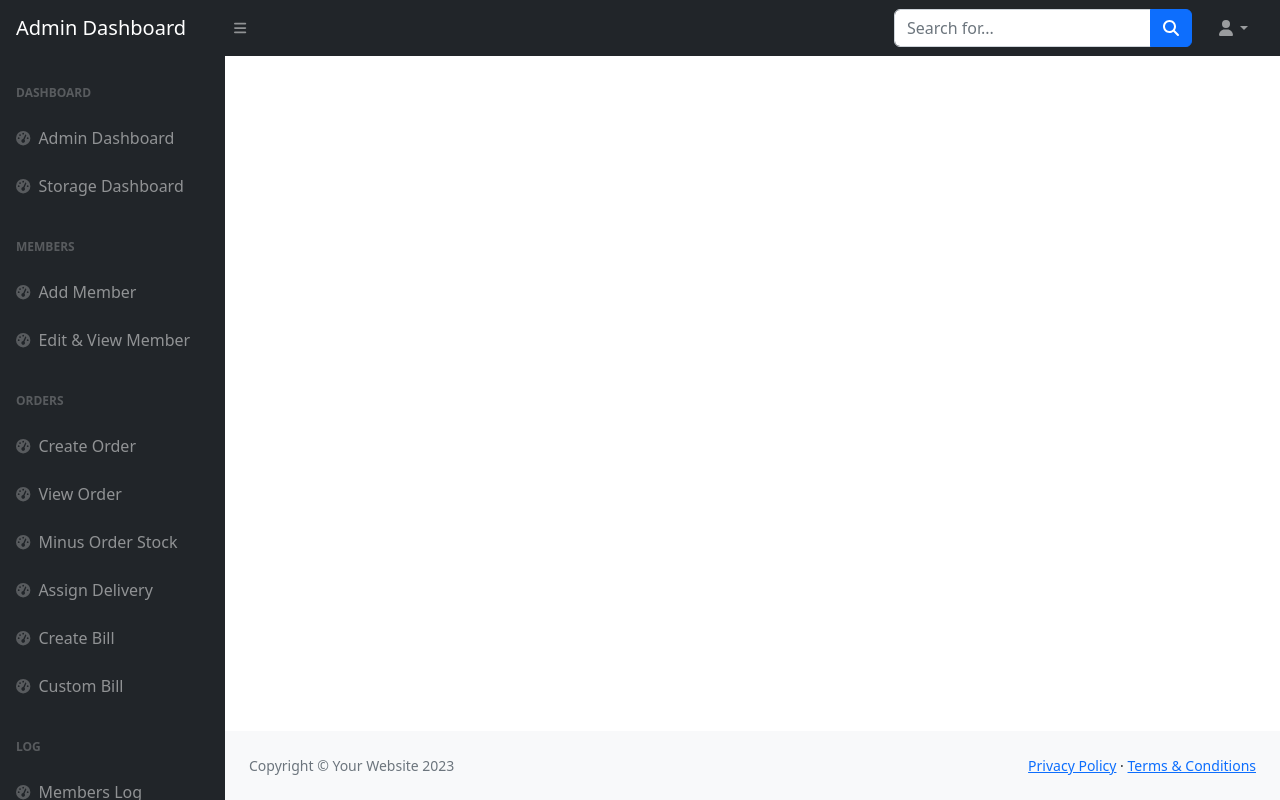
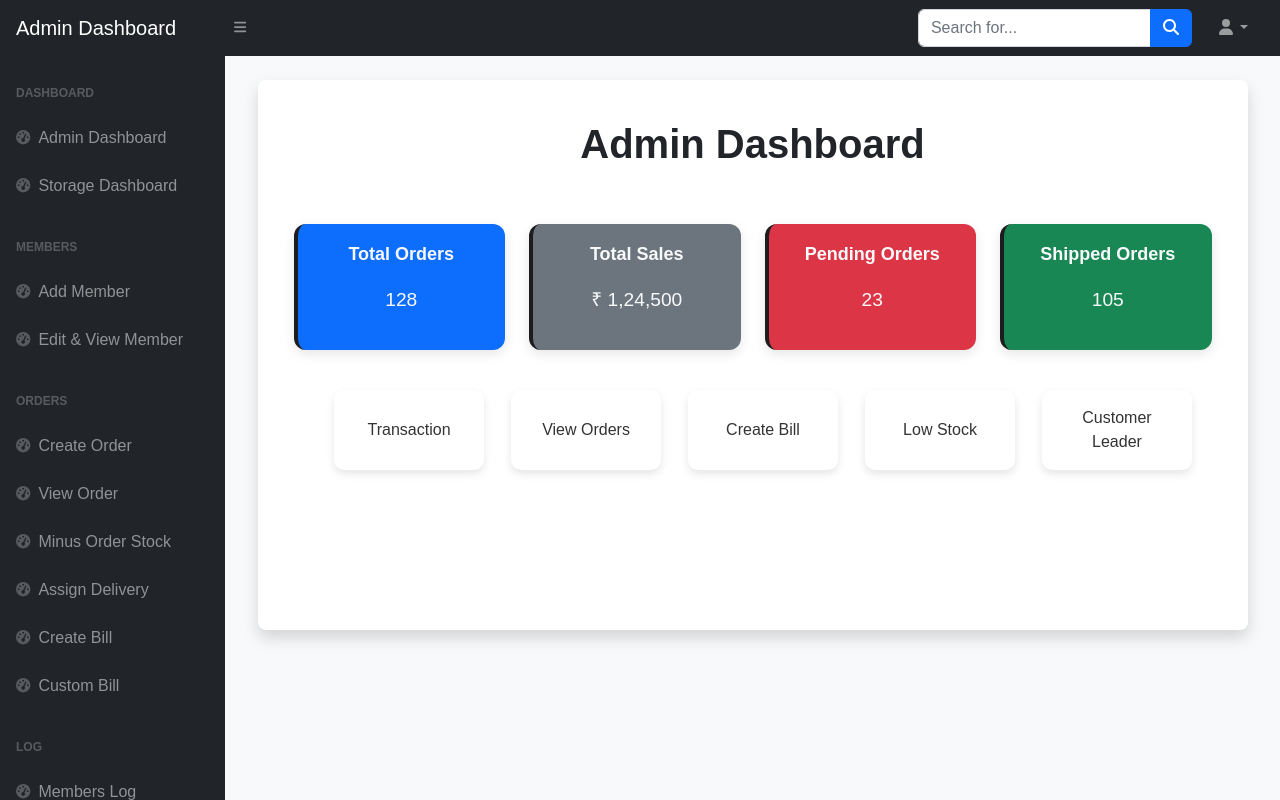
Before and after one commit to royalit01/rctiles, a PHP site: page /admin_dashboard/admin_dashboard.php in a window 1280 px wide. Run offline with PHP 8.4, Linux system fonts and the light colour scheme; some libraries are stand-ins or nearby versions.

Commit message:
admin_dashboard

```diff
--- a/rctiles/admin_dashboard/admin_dashboard.php
+++ b/rctiles/admin_dashboard/admin_dashboard.php
@@ -10,25 +10,159 @@
         <link href="https://cdn.jsdelivr.net/npm/simple-datatables@7.1.2/dist/style.min.css" rel="stylesheet" />
         <link href="../css/styles.css" rel="stylesheet" />
         <script src="https://use.fontawesome.com/releases/v6.3.0/js/all.js" crossorigin="anonymous"></script>
+        <style>
+   body {
+  background-color: #f8f9fa;
+  font-family: 'Poppins', sans-serif;
+}
+
+.info-card {
+  border-radius: 12px;
+  box-shadow: 0 4px 12px rgba(0,0,0,0.1);
+  padding: 20px;
+  background: white;
+  transition: 0.3s ease;
+   border-left: 4px solid rgb(29, 29, 31);
+}
+
+.info-card h5 {
+  font-weight: 600;
+  font-size: 18px;
+  margin-bottom: 20px;
+}
+
+.info-card p {
+  font-size: 1.2rem;
+  font-weight: 500;
+}
+
+.nav-card {
+  display: flex;
+  align-items: center;
+  justify-content: center;
+  background: white;
+  padding: 15px;
+  border-radius: 10px;
+  box-shadow: 0 4px 8px rgba(0,0,0,0.1);
+  text-decoration: none;
+  color: #333;
+  font-weight: 500;
+  width: 150px;
+  height: 80px;
+  transition: transform 0.3s ease;
+}
+
+.nav-card:hover {
+  transform: scale(1.05);
+  background-color: #f1f1f1;
+}
+
+.card-link {
+  text-decoration: none !important;
+  display: block;
+  height: 100%;
+}
+
+.card-link .info-card {
+  border-radius: 12px;
+  background: white;
+  padding: 20px;
+  box-shadow: 0 4px 12px rgba(0,0,0,0.1);
+  transition: transform 0.3s ease, box-shadow 0.3s ease;
+}
+
+.card-link:hover .info-card {
+  transform: scale(1.05);
+  box-shadow: 0 10px 25px rgba(0, 0, 0, 0.2);
+  background-color: #f1f1f1;
+}
+
+.card-link h5, .card-link p {
+  color:  #f8f9fa;
+}
+@media (max-width: 576px) {
+  .info-row .col-md-3 {
+    flex: 0 0 50%;
+    max-width: 50%;
+  }
+  .info-card p{
+    font-size: 15px;
+  }
+  .nav-card {
+    margin-left: -90px;
+    display: block;
+    width: 290px;
+    height: 50px;
+  }
+}
+  </style>
     </head>
     <body class="sb-nav-fixed">
         <?php include "admin_header.php";  ?>
             <div id="layoutSidenav_content">
                 <main>
+<div class="card border-0 shadow rounded-3 my-4 p-4 bg-white mx-4 mx-md-auto" style="max-width: 990px; min-height: 550px;">
+      <h1 class="mb-2 fw-bold mt-3 text-center">Admin Dashboard </h1>
+                     <div class="container py-5">
+    <!-- Section 1: Info S tats -->
+  <div class="row info-row text-center mb-4">
+  <div class="col-md-3 mb-3">
+    <a href="total_orders.php" class="card-link">
+      <div class="info-card bg-primary  h-100">
+        <h5>Total Orders</h5>
+        <p>128</p>
+      </div>
+    </a>
+  </div>
+  <div class="col-md-3 mb-3">
+    <a href="total_amount.php" class="card-link">
+      <div class="info-card bg-secondary  h-100">
+        <h5>Total Sales</h5>
+        <p>₹ 1,24,500</p>
+      </div>
+    </a>
+  </div>
+  <div class="col-md-3 mb-3">
+    <a href="pending_orders.php" class="card-link">
+      <div class="info-card bg-danger  h-100">
+        <h5>Pending Orders</h5>
+        <p>23</p>
+      </div>
+    </a>
+  </div>
+  <div class="col-md-3 mb-3">
+    <a href="shipped_orders.php" class="card-link">
+      <div class="info-card bg-success  h-100">
+        <h5>Shipped Orders</h5>
+        <p>105</p>
+      </div>
+    </a>
+  </div>
+</div>
 
+
+    <!-- Section 2: Navigation Tabs -->
+  <div class="container mt-4">
+  <div class="row justify-content-center text-center gap-4">
+    <div class="col-6 col-sm-4 col-md-2 mb-3">
+      <a href="transaction.php" class="nav-card">Transaction</a>
+    </div>
+    <div class="col-6 col-sm-4 col-md-2 mb-3">
+      <a href="view_orders.php" class="nav-card">View Orders</a>
+    </div>
+    <div class="col-6 col-sm-4 col-md-2 mb-3">
+      <a href="create_bill.php" class="nav-card">Create Bill</a>
+    </div>
+    <div class="col-6 col-sm-4 col-md-2 mb-3">
+      <a href="low_stock.php" class="nav-card">Low Stock</a>
+    </div>
+    <div class="col-6 col-sm-4 col-md-2 mb-3">
+      <a href="customer_leader.php" class="nav-card">Customer Leader</a>
+    </div>
+  </div>
+</div>
+  </div>
                 </main>
-                <footer class="py-4 bg-light mt-auto">
-                    <div class="container-fluid px-4">
-                        <div class="d-flex align-items-center justify-content-between small">
-                            <div class="text-muted">Copyright &copy; Your Website 2023</div>
-                            <div>
-                                <a href="#">Privacy Policy</a>
-                                &middot;
-                                <a href="#">Terms &amp; Conditions</a>
-                            </div>
-                        </div>
-                    </div>
-                </footer>
             </div>
         </div>
         <script src="https://cdn.jsdelivr.net/npm/bootstrap@5.2.3/dist/js/bootstrap.bundle.min.js" crossorigin="anonymous"></script>
@@ -38,5 +172,6 @@
         <script src="../assets/demo/chart-bar-demo.js"></script>
         <script src="https://cdn.jsdelivr.net/npm/simple-datatables@7.1.2/dist/umd/simple-datatables.min.js" crossorigin="anonymous"></script>
         <script src="../js/datatables-simple-demo.js"></script>
+</div>
     </body>
 </html>
```
